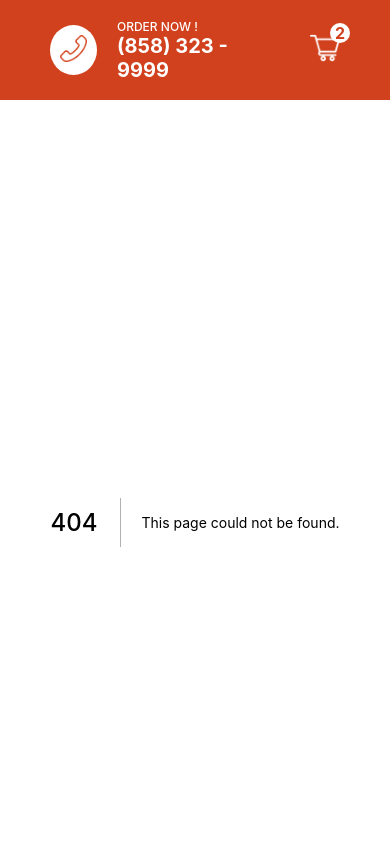
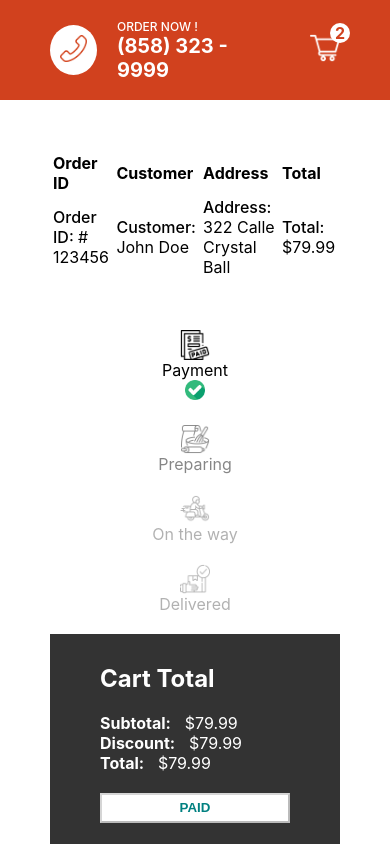
Before and after one commit to lvdev2022/pizzaapp, a Next.js app: page /orders/1 in a window 390 px wide. Before the commit this address had no page. Shown: the top 844 px of the page. Built offline with nearby package versions, Linux system fonts and the light colour scheme.

Commit message:
added media queries, finished layout

```diff
--- a/components/Layout.js
+++ b/components/Layout.js
@@ -6,7 +6,7 @@
         <>
             <Navbar />
             {children}
-            <Footer />
+            {<Footer />}
         </>
     );
 }
--- /dev/null
+++ b/pages/orders/[id].jsx
@@ -0,0 +1,116 @@
+import styles from "../../styles/Order.module.css";
+import Image from "next/image";
+
+const Order = () => {
+  const status = 0;
+
+  const statusClass = (index) => {
+    if (index - status < 1) return styles.done;
+    if (index - status === 1) return styles.inProgress;
+    if (index - status > 1) return styles.undone;
+  };
+
+  return (
+    <div className={styles.container}>
+      <div className={styles.left}>
+        <div className={styles.row}>
+          <table className={styles.table}>
+            <tr>
+              <th>Order ID</th>
+              <th>Customer</th>
+              <th>Address</th>
+              <th>Total</th>
+            </tr>
+            <tr>
+              <td>
+                <span className={styles.id}># 123456</span>
+              </td>
+              <td>
+                <span className={styles.name}>John Doe</span>
+              </td>
+              <td>
+                <span className={styles.address}>322 Calle Crystal Ball</span>
+              </td>
+              <td>
+                <span className={styles.total}>$79.99</span>
+              </td>
+            </tr>
+          </table>
+        </div>
+        <div className={styles.row}>
+          <div className={statusClass(0)}>
+            <Image src={"/img/paid.png"} alt="" width={30} height={30} />
+            <span>Payment</span>
+            <div className={styles.checkIcon}>
+              <Image
+                className={styles.checkIcon}
+                src={"/img/checked.png"}
+                alt=""
+                width={20}
+                height={20}
+              />
+            </div>
+          </div>
+          <div className={statusClass(1)}>
+            <Image src="/img/bake.png" width={30} height={30} alt="" />
+            <span>Preparing</span>
+            <div className={styles.checkedIcon}>
+              <Image
+                className={styles.checkedIcon}
+                src="/img/checked.png"
+                width={20}
+                height={20}
+                alt=""
+              />
+            </div>
+          </div>
+          <div className={statusClass(2)}>
+            <Image src="/img/bike.png" width={30} height={30} alt="" />
+            <span>On the way</span>
+            <div className={styles.checkedIcon}>
+              <Image
+                className={styles.checkedIcon}
+                src="/img/checked.png"
+                width={20}
+                height={20}
+                alt=""
+              />
+            </div>
+          </div>
+          <div className={statusClass(3)}>
+            <Image src={"/img/delivered.png"} alt="" width={30} height={30} />
+            <span>Delivered</span>
+            <div className={styles.checkedIcon}>
+            <Image
+              className={styles.checkedIcon}
+              src={"/img/checked.png"}
+              alt=""
+              width={20}
+              height={20}
+            />
+            </div>
+          </div>
+        </div>
+      </div>
+      <div className={styles.right}>
+        <div className={styles.wrapper}>
+          <h2 className={styles.title}>Cart Total</h2>
+          <div className={styles.totalText}>
+            <b className={styles.totalTextTitle}>Subtotal: </b> $79.99
+          </div>
+          <div className={styles.totalText}>
+            <b className={styles.totalTextTitle}>Discount: </b> $79.99
+          </div>
+          <div className={styles.totalText}>
+            <b className={styles.totalTextTitle}>Total: </b> $79.99
+          </div>
+          <button disabled className={styles.button}>
+            PAID
+          </button>
+        </div>
+      </div>
+    </div>
+  );
+};
+
+export default Order;
```
Also changed, not shown: pages/cart.jsx (added, +97 -0 lines).
